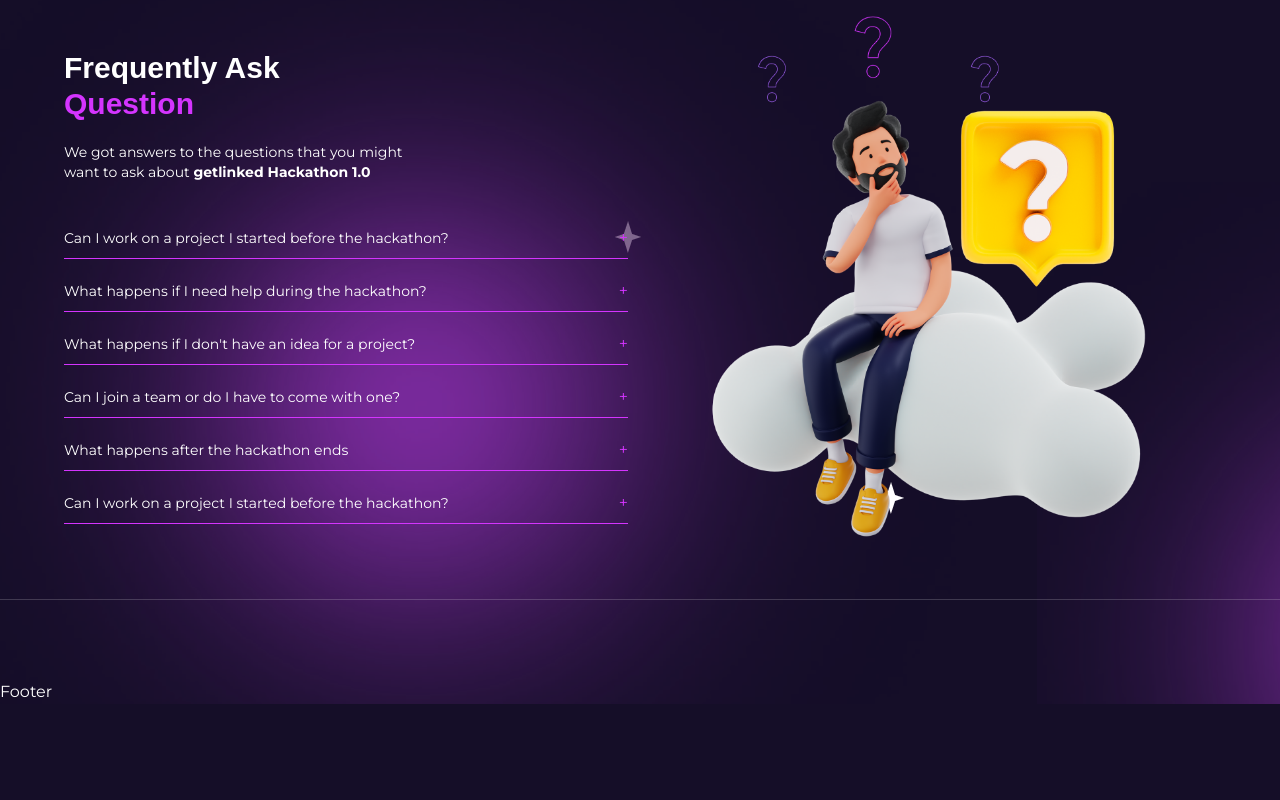
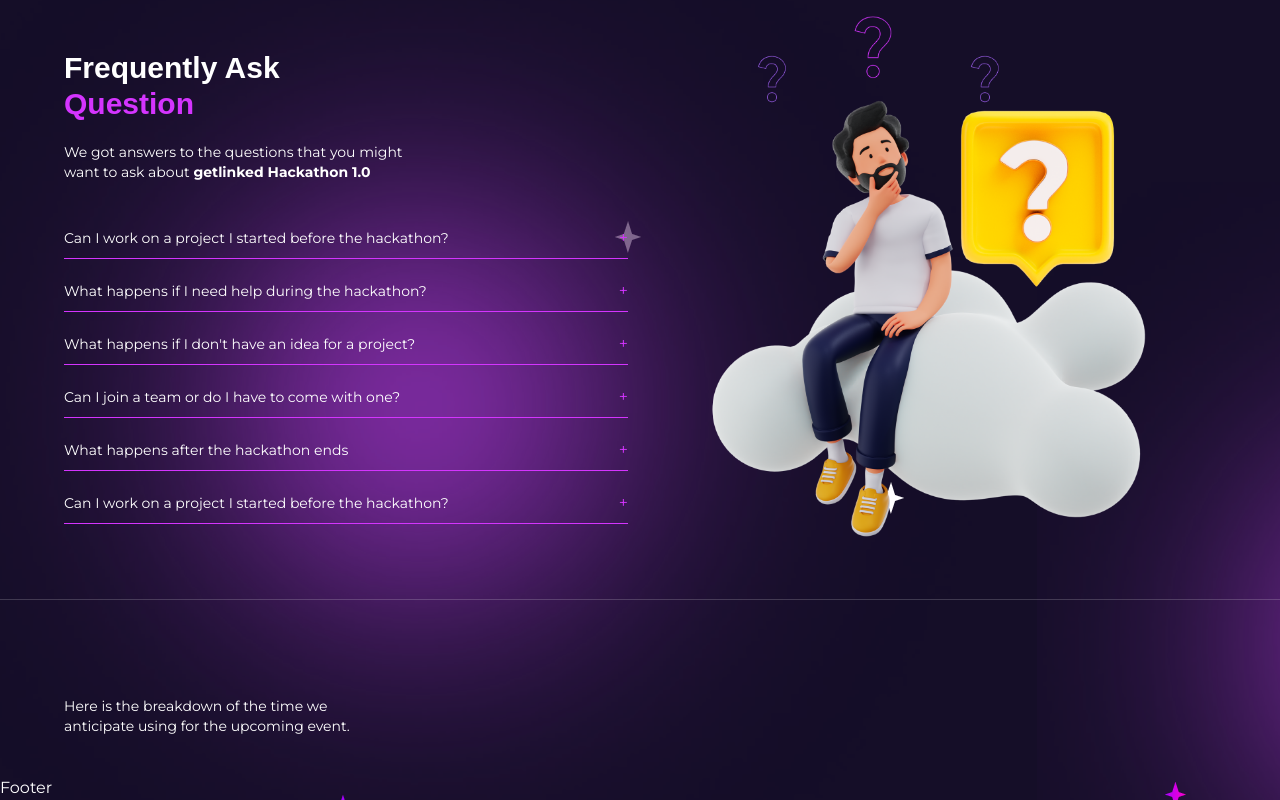
Before and after one commit to gift56/getlinked-ui-challengn, a Next.js app: page / in a window 1280 px wide. Shown: the part 2467-3267 px from the top of the page. Before the commit the page ends 3171 px from the top, so only its background shows below. Built offline with nearby package versions, Linux system fonts and the light colour scheme; a web font is replaced by a local one.

Commit message:
moving to the next

```diff
--- a/components/LandingpageContent/Timeline.tsx
+++ b/components/LandingpageContent/Timeline.tsx
@@ -1,8 +1,32 @@
+import { motion } from "framer-motion";
+
 const Timeline = () => {
   return (
     <section className="w-full py-10">
-      <div className="container">
-        <div className="w-full"></div>
+      <div className="container overflow-hidden">
+        <div className="w-full flex flex-col items-center justify-center">
+          <div className="w-full tab:flex-1 flex flex-col gap-5">
+            <motion.h2
+              initial={{ opacity: 0, y: -50 }}
+              whileInView={{ opacity: 1, x: 0 }}
+              transition={{ type: "spring", duration: 2 }}
+              viewport={{ once: true }}
+              className="text-xl font-bold md:text-2xl text-center tab:text-start tab:text-3xl font-clash"
+            >
+              Timeline
+            </motion.h2>
+            <motion.p
+              initial={{ opacity: 0, y: 50 }}
+              whileInView={{ opacity: 1, y: 0 }}
+              transition={{ type: "spring", duration: 2 }}
+              viewport={{ once: true }}
+              className="text-center text-sm  font-normal tab:text-start"
+            >
+              Here is the breakdown of the time we <br className="hidden tab:block" /> anticipate using for the
+              upcoming event.
+            </motion.p>
+          </div>
+        </div>
       </div>
     </section>
   );
```
